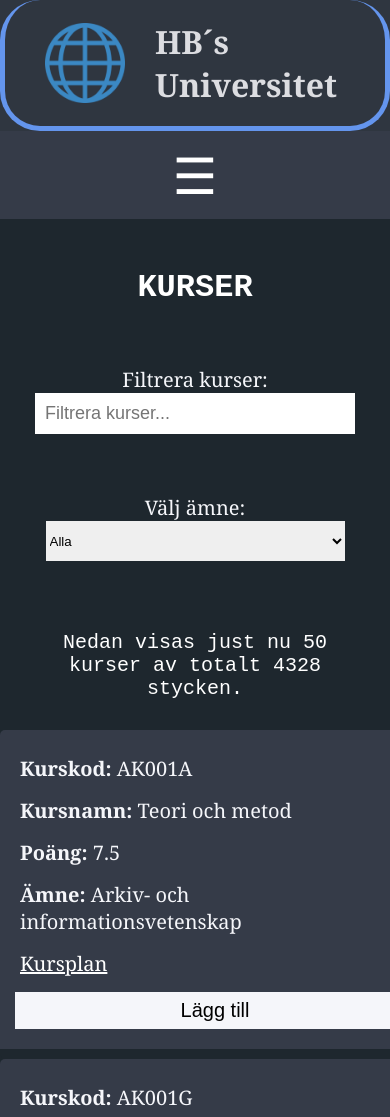
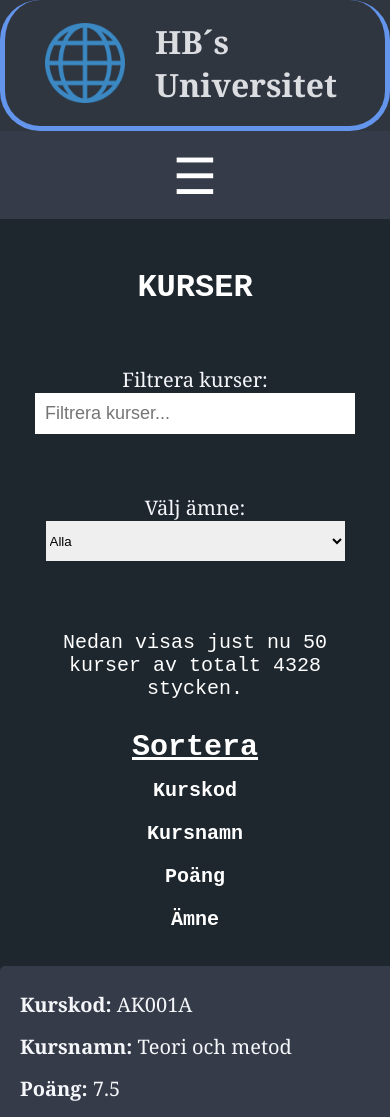
Before and after one commit to HelmerBergstrom/projekt-TS, an Angular app: page /courses in a window 390 px wide. Shown: the top 1117 px of the page. Built offline with nearby package versions, Linux system fonts and the light colour scheme.

Commit message:
Sorteringsfunktion för mindre skärmbreddar.

```diff
--- a/src/app/pages/courses/courses.component.css
+++ b/src/app/pages/courses/courses.component.css
@@ -127,6 +127,9 @@ tr:hover {
 .course-card {
     display: none;
 }
+.sortSmallScreen {
+    display: none;
+}
 
 @media (max-width: 800px) {
     table {
@@ -175,6 +178,29 @@ tr:hover {
         text-align: center;
         margin-left: 180px;
     }
+
+    .sortSmallScreen {
+        display: flex;
+        flex-direction: column;
+        align-items: center;
+    }
+    .sortSmallScreen h2 {
+        font-family: 'Courier New', Courier, monospace;
+        color: white;
+        text-decoration: underline;
+        font-size: 30px;
+    }
+    .sortSmallScreen p {
+        color: white;
+        padding: 5px;
+        margin-top: 10px;
+        cursor: pointer;
+        font-family: 'Courier New', Courier, monospace;
+        font-weight: bold;
+    }
+    .sortSmallScreen p:hover{
+        background-color: #718093;
+    }
     section {
         display: flex;
         flex-direction: column;
--- a/src/app/pages/courses/courses.component.html
+++ b/src/app/pages/courses/courses.component.html
@@ -51,6 +51,14 @@
 </table>
 
 <!-- Responsiv design -->
+<div class="sortSmallScreen">
+    <h2><strong> Sortera </strong></h2>
+        <p (click)="sortBy('courseCode')"> Kurskod {{ sortingArrow('courseCode') }}</p>
+        <p (click)="sortBy('courseName')"> Kursnamn {{ sortingArrow('courseName') }}</p>
+        <p (click)="sortBy('points')"> Poäng {{ sortingArrowPoints('points') }}</p>
+        <p (click)="sortBy('subject')"> Ämne {{ sortingArrow('subject') }}</p>
+</div>
+
 <div class="course-card" *ngFor="let course of visibleCourses">
     <p><strong> Kurskod: </strong> {{ course.courseCode }}</p>
     <p><strong> Kursnamn: </strong> {{ course.courseName }}</p>
```
